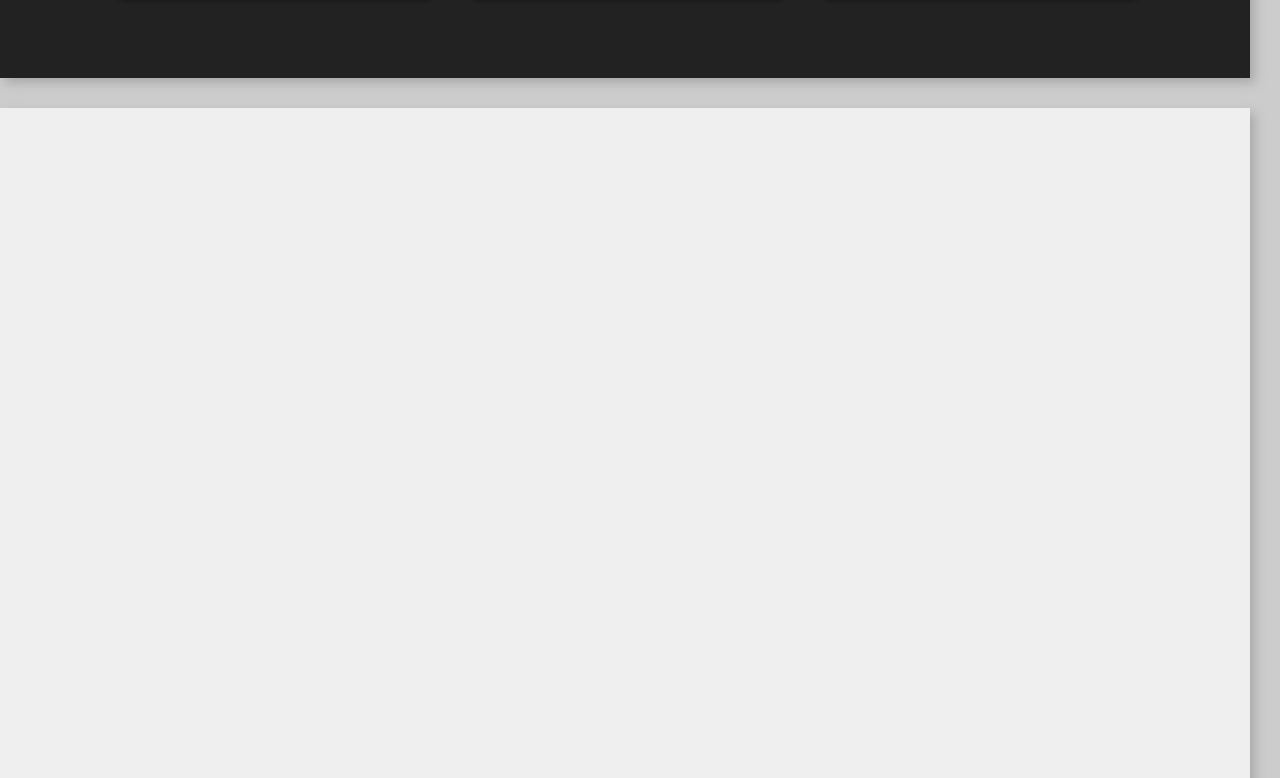
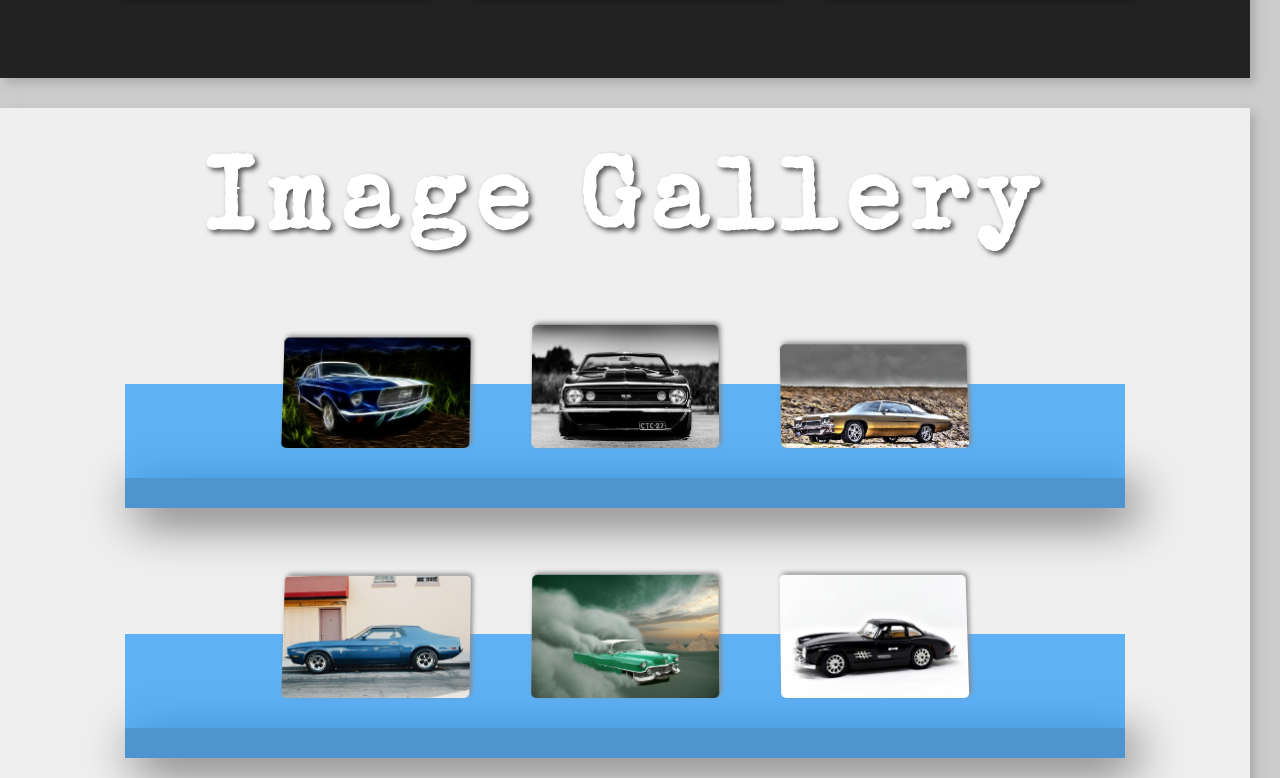
Before and after one commit to terahje/classic-cars, a plain HTML site: page index.html in a window 1280 px wide. Shown: the part 2382-3160 px from the top of the page. Drawn offline with nearby package versions, Linux system fonts and the light colour scheme.

Commit message:
added image gallery with 3d shelf to display the images

```diff
--- a/index.html
+++ b/index.html
@@ -86,7 +86,19 @@
     <!-- Section 4 -->
     <div class="wrapper">
       <section class="section-4 target" id="image-gallery">
-
+        <h1 class="section-heading">Image Gallery</h1>
+        <div class="gallery center">
+          <div class="gallery-shelf"></div>
+          <img src="images/gallery-car-1.jpg" class="gallery-img-1" />
+          <img src="images/gallery-car-2.jpg" class="gallery-img-2" />
+          <img src="images/gallery-car-3.jpg" class="gallery-img-3" />
+        </div>
+        <div class="gallery center">
+          <div class="gallery-shelf"></div>
+          <img src="images/gallery-car-4.jpg" class="gallery-img-1" />
+          <img src="images/gallery-car-5.jpg" class="gallery-img-2" />
+          <img src="images/gallery-car-6.jpg" class="gallery-img-3" />
+        </div>
       </section>
     </div>
     <!-- End of Section 4 -->
--- a/style.css
+++ b/style.css
@@ -236,3 +236,64 @@ section.change {
   box-shadow: 0.5rem 0.5rem 1rem #111;
 }
 /* End of Section 3 */
+
+/* Section 4 */
+.section-4 {
+  display: flex;
+  flex-direction: column;
+  justify-content: space-between;
+}
+
+.gallery {
+  margin: 10rem 0;
+  perspective: 10rem;
+}
+
+.gallery-shelf {
+  width: 80%;
+  height: 3rem;
+  background-color: rgba(38, 126, 199, 0.8);
+  margin: auto;
+  position: relative;
+  box-shadow: 1rem 1rem 5rem #444;
+}
+
+.gallery-shelf::before {
+  content: '';
+  position: absolute;
+  width: 100%;
+  height: 10rem;
+  background-color: rgba(34, 152, 248, 0.7);
+  top: -10rem;
+  transform: rotateX(20deg);
+  transform-origin: bottom;
+}
+
+.gallery img {
+  width: 15%;
+  position: absolute;
+  bottom: 6rem;
+  transform: translateX(-50%) rotateX(0.5deg);
+  box-shadow: 0.2rem -0.2rem 0.5rem #888;
+  border-radius: 0.5rem;
+  transform-origin: bottom;
+  transition: all 0.3s;
+}
+
+.gallery img:hover {
+  transform: translateX(-50%) rotateX(0);
+  box-shadow: 0 0.2rem 0.3rem #888;
+}
+
+.gallery-img-1 {
+  left: 50%;
+}
+
+.gallery-img-2 {
+  left: 30%;
+}
+
+.gallery-img-3 {
+  left: 70%;
+}
+/* End of Section 4 */
```
